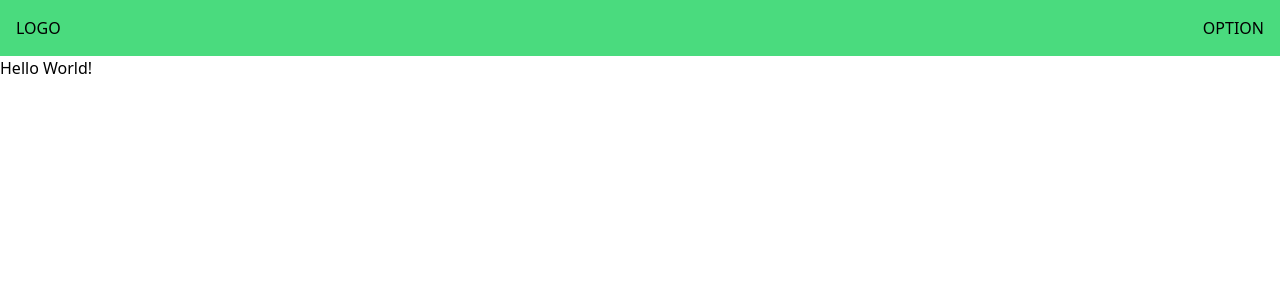
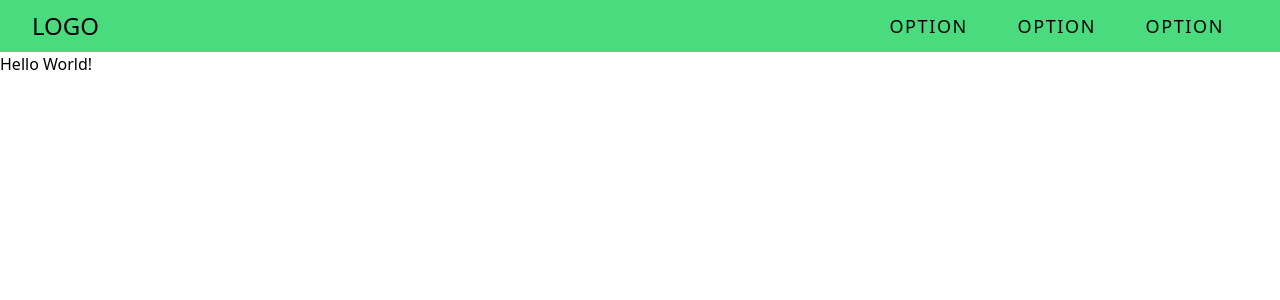
Before and after one commit to Marccelo125/front-library, a Nuxt app: page / in a window 1280 px wide. Shown: the top 300 px of the page. Built offline with nearby package versions, Linux system fonts and the light colour scheme.

Commit message:
create-structure-of-header

```diff
--- a/components/GlobalHeader.vue
+++ b/components/GlobalHeader.vue
@@ -1,9 +1,23 @@
 <template>
-    <header class="flex justify-between bg-p-green w-screen p-[1rem]">
-        <h1>LOGO</h1>
+    <header class="flex justify-between items-center bg-p-green w-screen px-[2rem]">
+        <h1 class="h-[100%] text-2xl">LOGO</h1>
         <nav>
-            <ul>
-                <li>OPTION</li>
+            <ul class="flex">
+                <li class="">
+                    <v-btn rounded="0" variant="text" size="x-large">
+                        OPTION
+                    </v-btn>
+                </li>
+                <li class="">
+                    <v-btn rounded="0" variant="text" size="x-large">
+                        OPTION
+                    </v-btn>
+                </li>
+                <li class="">
+                    <v-btn rounded="0" variant="text" size="x-large">
+                        OPTION
+                    </v-btn>
+                </li>
             </ul>
         </nav>
     </header>
```
